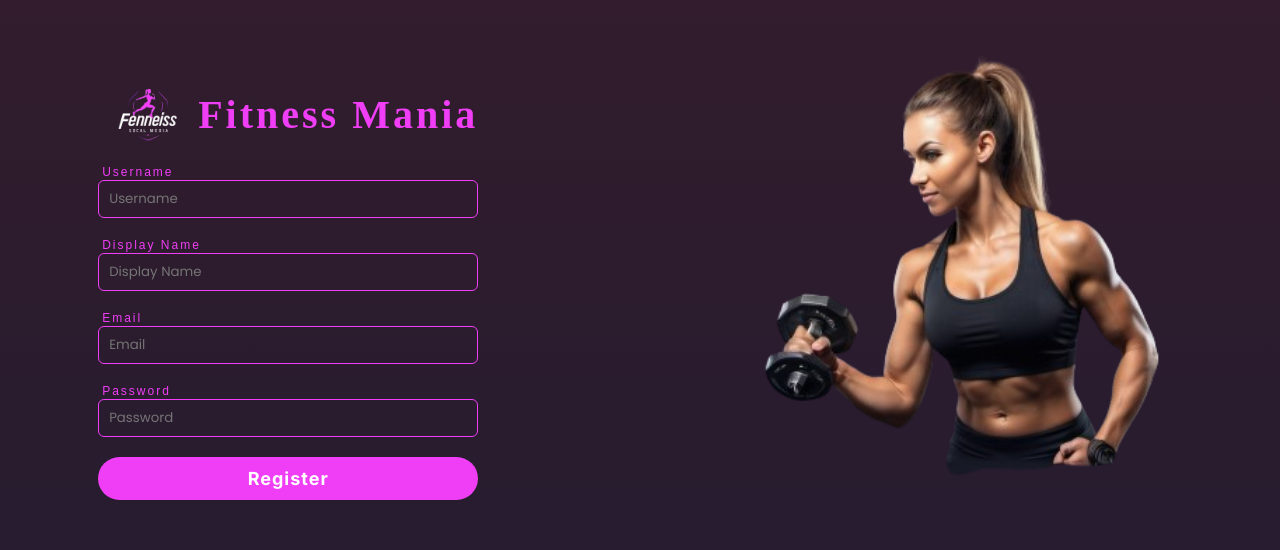
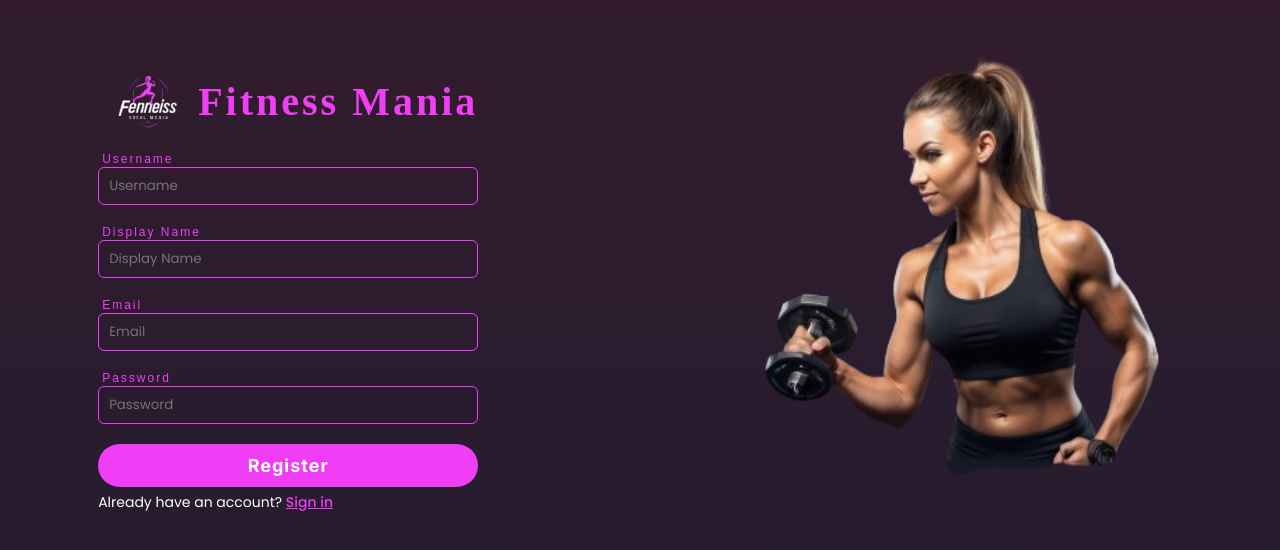
Before and after one commit to Everest-Innovators/Fitness-Mania-Frontend, a React (Create React App) app: page /register in a window 1280 px wide. Shown: the part 118-668 px from the top of the page. Built offline with nearby package versions, Linux system fonts and the light colour scheme; a web font is replaced by a local one.

Commit message:
Added "Dont have an account"

```diff
--- a/src/Css/Register/register.css
+++ b/src/Css/Register/register.css
@@ -71,6 +71,15 @@
   border: 1px solid #ef3ef5;
   color: #ef3ef5;
 }
+.register > .left > .already {
+  margin-top: 5px;
+  color: #fff;
+  font-size: 14px;
+}
+.register > .left > .already > .link {
+  font-weight: 500;
+  color: #ef3ef5;
+}
 .register > img {
   width: calc(324px * 1.4);
   height: calc(332px * 1.4);
--- a/src/Screens/Register/Register.tsx
+++ b/src/Screens/Register/Register.tsx
@@ -2,11 +2,18 @@ import React from "react";
 import WomenImg from "../../Assets/women.png";
 import LogoImg from "../../Assets/logo.png";
 import "../../Css/Register/register.css";
+import { Link } from "react-router-dom";
 
 const Register = () => {
   return (
     <div className="register">
       <div className="left">
+        <div className="already">
+          Already have an account?{" "}
+          <Link className="link" to={"/login"}>
+            Sign in
+          </Link>
+        </div>
         <button>Register</button>
         <input placeholder="Password" type="password" id="password" />
         <label className="registerLabel" htmlFor="password">
```
